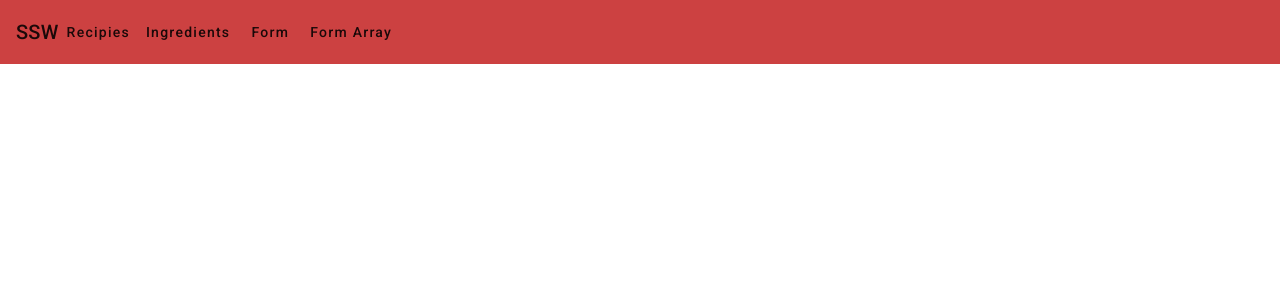
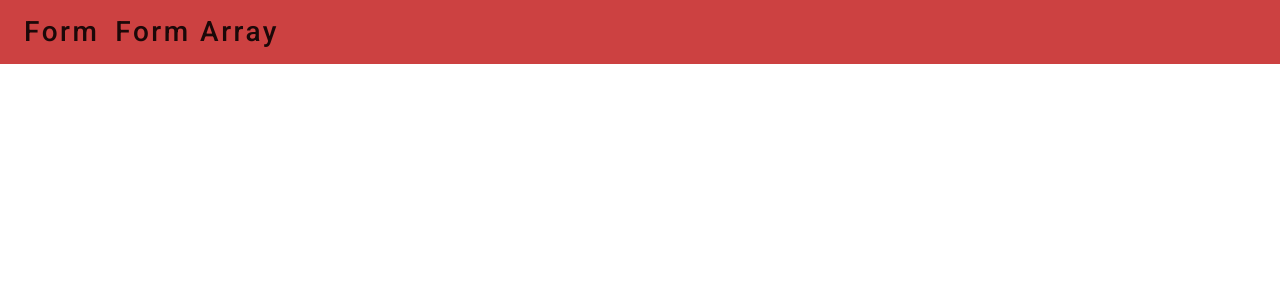
Before and after one commit to babakamyljanovssw/angular-learning, an Angular app in the folder reactive-forms-app/: page / in a window 1280 px wide. Shown: the top 300 px of the page. Built offline with nearby package versions, Linux system fonts and the light colour scheme.

Commit message:
clean up

```diff
--- a/reactive-forms-app/src/app/app.module.ts
+++ b/reactive-forms-app/src/app/app.module.ts
@@ -13,7 +13,6 @@ import { AppMaterialModule } from './app-material/app-material.module';
 import { AppComponent } from './app.component';
 import { BrowserAnimationsModule } from '@angular/platform-browser/animations';
 import { NavbarComponent } from './navbar/navbar.component';
-import { RecipesComponent } from './recipes/recipes.component';
 import { IngredientFormComponent } from './recipe-form/recipe-form.component';
 import { SelectIngredientMatDialogComponent } from './select-ingredient-mat-dialog/select-ingredient-mat-dialog.component';
 import { SelectIngredientBootstrapDialogComponent } from './select-ingredient-bootstrap-dialog/select-ingredient-bootstrap-dialog.component';
@@ -23,7 +22,6 @@ import { FormArrayComponent } from './form-array/form-array.component';
   declarations: [
     AppComponent,
     NavbarComponent,
-    RecipesComponent,
     IngredientFormComponent,
     SelectIngredientMatDialogComponent,
     SelectIngredientBootstrapDialogComponent,
@@ -37,7 +35,8 @@ import { FormArrayComponent } from './form-array/form-array.component';
     AppMaterialModule,
     FormsModule,
     ReactiveFormsModule,
-    HttpClientModule
+    HttpClientModule,
+    NgbTypeaheadModule
   ],
   providers: [],
   bootstrap: [AppComponent]
--- a/reactive-forms-app/src/app/navbar/navbar.component.html
+++ b/reactive-forms-app/src/app/navbar/navbar.component.html
@@ -1,7 +1,4 @@
 <mat-toolbar class="my-navbar">
-    <span>SSW</span>
-    <a mat-button>Recipies</a>
-    <a mat-button>Ingredients</a>
-    <a routerLink="/add" mat-button>Form</a>
-    <a routerLink="/formarray" mat-button>Form Array</a>
+    <a class="fs-3" routerLink="/add" mat-button>Form</a>
+    <a class="fs-3" routerLink="/formarray" mat-button>Form Array</a>
 </mat-toolbar>
--- a/reactive-forms-app/src/app/recipes/recipes.component.html
+++ /dev/null
@@ -1,15 +0,0 @@
-<mat-card class="recipie-card">
-    <mat-card-header>
-        <mat-card-title>Recipie 1</mat-card-title>
-    </mat-card-header>
-    <img mat-card-image src="https://material.angular.io/assets/img/examples/shiba2.jpg" alt="Photo of a Shiba Inu">
-    <mat-card-content>
-        <p>
-            Test
-        </p>
-    </mat-card-content>
-    <mat-card-actions>
-        <button mat-button>View</button>
-        <button mat-button>Edit</button>
-    </mat-card-actions>
-</mat-card>
```
Also changed, not shown: reactive-forms-app/src/app/recipes/recipes.component.ts (deleted, +0 -10 lines), reactive-forms-app/src/app/recipes/recipes.component.css (deleted), 1 other file (tests, documents, lock files or other folders).
